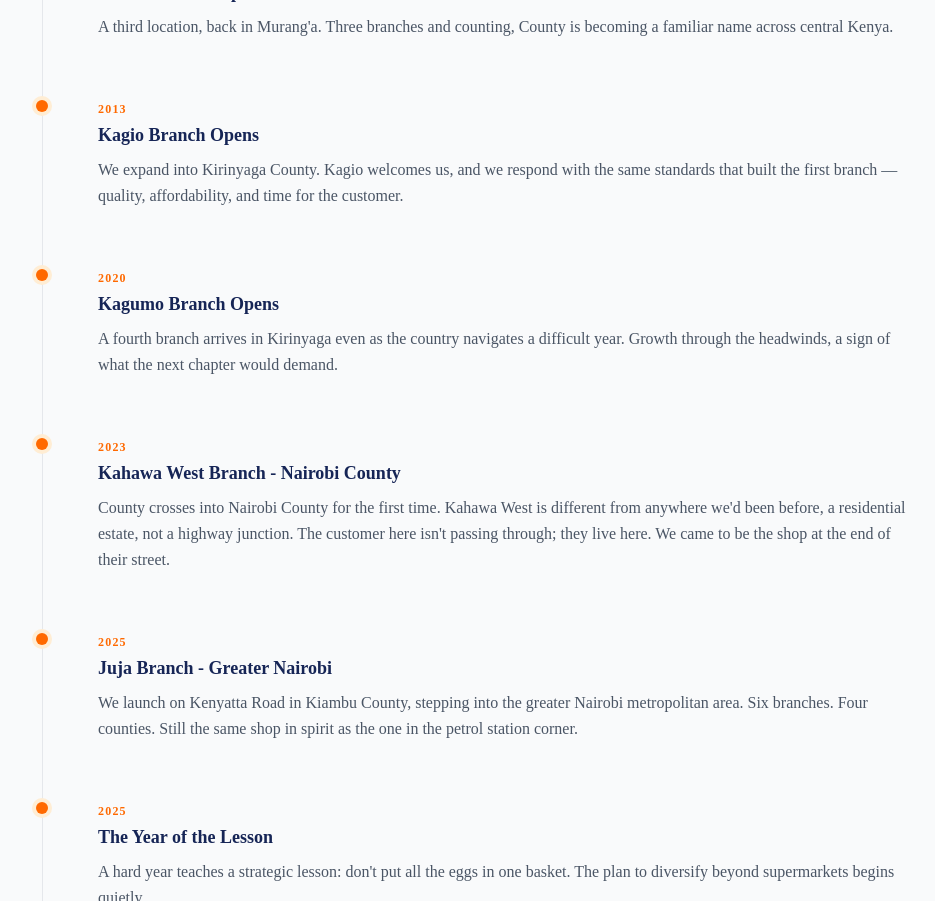
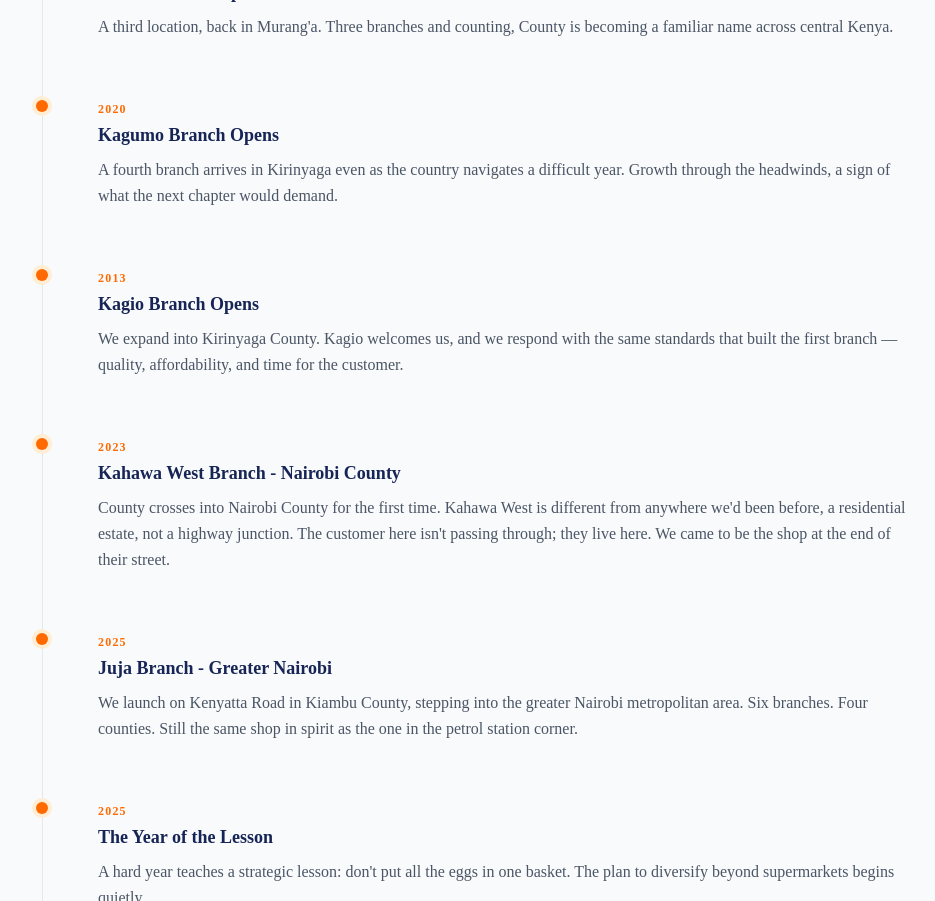
Before and after one commit to Eye-Kyu/County-supermarket, a Next.js app: page /Story in a window 1280 px wide. Shown: the part 3420-4321 px from the top of the page, without its empty margins (174-1109 px from the left). Built offline with nearby package versions, Linux system fonts and the light colour scheme.

Commit message:
Timeline and Maps Order

```diff
--- a/app/components/Maps.tsx
+++ b/app/components/Maps.tsx
@@ -20,14 +20,14 @@ const locations: Location[] = [
     hours: "Mon – Sat: 7:00 AM – 8:30 PM  |  Sun: 8:00 AM – 7:30 PM",
   },
   {
+    label: "County Supermarket Kagumo Branch — Kagumo, Kirinyaga",
+    query: "County Supermarket Kagumo Kirinyaga Kenya",
+    hours: "Mon – Sat: 7:30 AM – 8:30 PM  |  Sun: 8:30 AM – 7:00 PM",
+  },
+  {
     label: "County Supermarket Kagio Branch — Kagio, Kirinyaga",
     query: "County Supermarket Kagio Kirinyaga Kenya",
     hours: "Mon – Sat: 7:00 AM – 9:00 PM  |  Sun: 8:00 AM – 8:00 PM",
-  },
-  {
-    label: "County Supermarket Kagumo Branch — Kagumo, Kirinyaga",
-    query: "County Supermarket Kagumo Kirinyaga Kenya",
-    hours: "Mon – Sat: 7:30 AM – 8:30 PM  |  Sun: 8:30 AM – 7:00 PM",
   },
   {
     label: "County Supermarket Kahawa West Branch — Nairobi",
--- a/app/components/ourstory/Timeline.tsx
+++ b/app/components/ourstory/Timeline.tsx
@@ -30,16 +30,16 @@ const milestones = [
       "A third location, back in Murang'a. Three branches and counting, County is becoming a familiar name across central Kenya.",
   },
   {
+    year: "2020",
+    title: "Kagumo Branch Opens",
+    event:
+      "A fourth branch arrives in Kirinyaga even as the country navigates a difficult year. Growth through the headwinds, a sign of what the next chapter would demand.",
+  },
+  {
     year: "2013",
     title: "Kagio Branch Opens",
     event:
       "We expand into Kirinyaga County. Kagio welcomes us, and we respond with the same standards that built the first branch — quality, affordability, and time for the customer.",
-  },
-  {
-    year: "2020",
-    title: "Kagumo Branch Opens",
-    event:
-      "A fourth branch arrives in Kirinyaga even as the country navigates a difficult year. Growth through the headwinds, a sign of what the next chapter would demand.",
   },
   {
     year: "2023",
```
